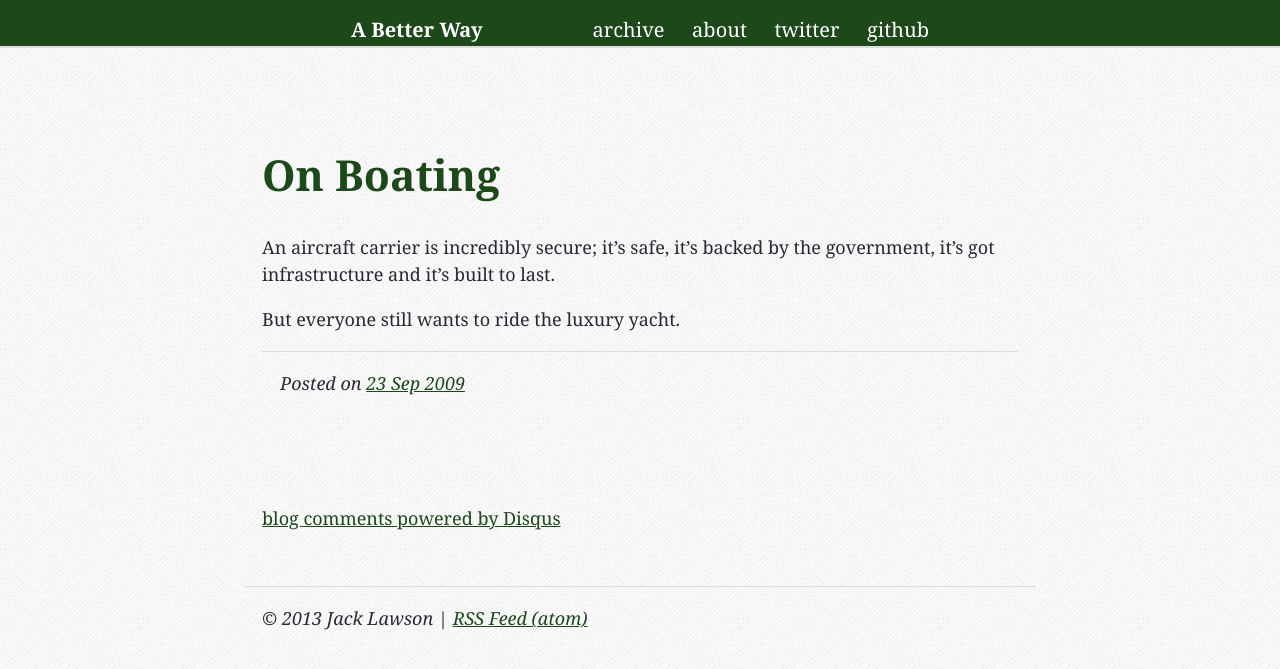
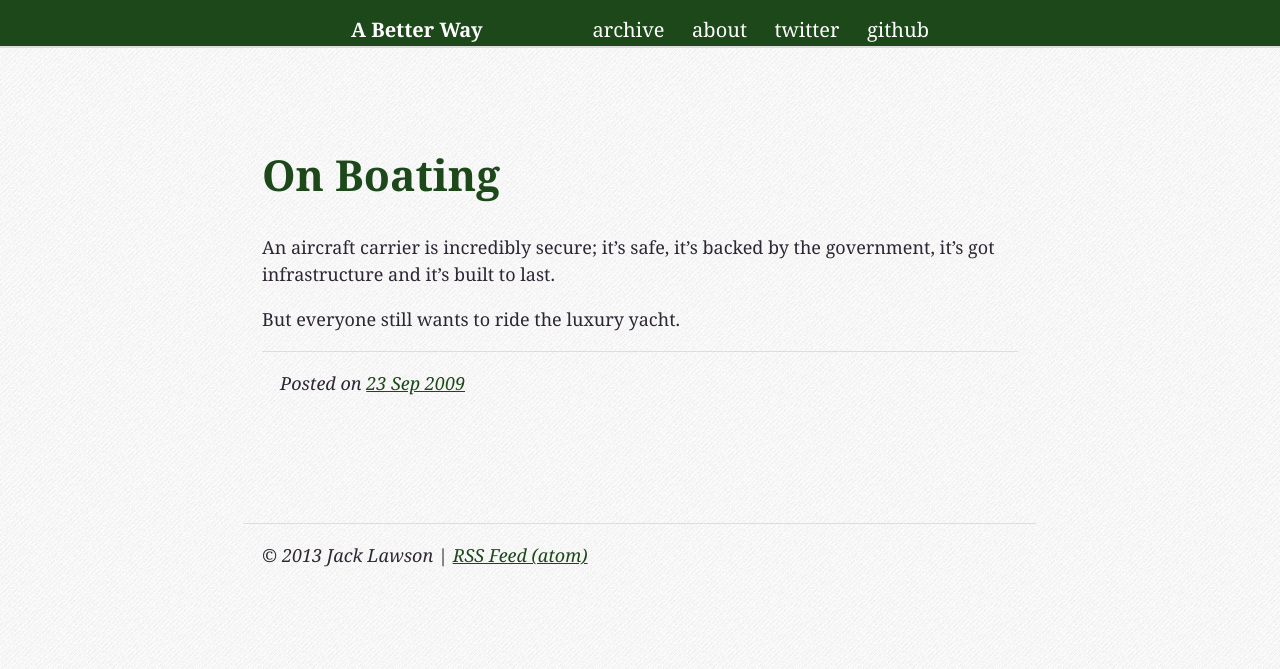
Before and after one commit to ajacksified/ajacksified.github.com, a Jekyll site: the page built from _posts/2009-09-23-on-boating.markdown, in a window 1280 px wide. Shown: the top 669 px of the page. Built offline with Jekyll 4.4.1, drawn with Linux system fonts in a browser that asks for light colours; Markdown is read by kramdown in place of the engine named in the settings; comment, search, counter and statistics services are not loaded.

Commit message:
remove disqus

```diff
--- a/_layouts/post.html
+++ b/_layouts/post.html
@@ -14,7 +14,7 @@
 
       <footer class="meta well">
         <p>
-        Posted on <a href="{{ page.url }}"><time datetime="{{ page.date | date_to_xmlschema }}" pubdate>{{ page.date | date_to_string }}</time></a>
+          Posted on <a href="{{ page.url }}"><time datetime="{{ page.date | date_to_xmlschema }}" pubdate>{{ page.date | date_to_string }}</time></a>
         </p>
 
         <div>
@@ -33,24 +33,4 @@
       </footer>
     </article>
   </div>
-
-  <div class="row">
-    <aside class="comments">
-      <div id="disqus_thread"></div>
-
-      <script type="text/javascript">
-        var disqus_shortname = 'thejacklawson';
-
-        (function() {
-          var dsq = document.createElement('script'); dsq.type = 'text/javascript'; dsq.async = true;
-          dsq.src = 'http://' + disqus_shortname + '.disqus.com/embed.js';
-          (document.getElementsByTagName('head')[0] || document.getElementsByTagName('body')[0]).appendChild(dsq);
-        })();
-      </script>
-
-      <noscript>Please enable JavaScript to view the <a href="http://disqus.com/?ref_noscript">comments powered by Disqus.</a></noscript>
-
-      <a href="http://disqus.com" class="dsq-brlink">blog comments powered by <span class="logo-disqus">Disqus</span></a>
-    </aside>
-  </div>
 </div>
```
